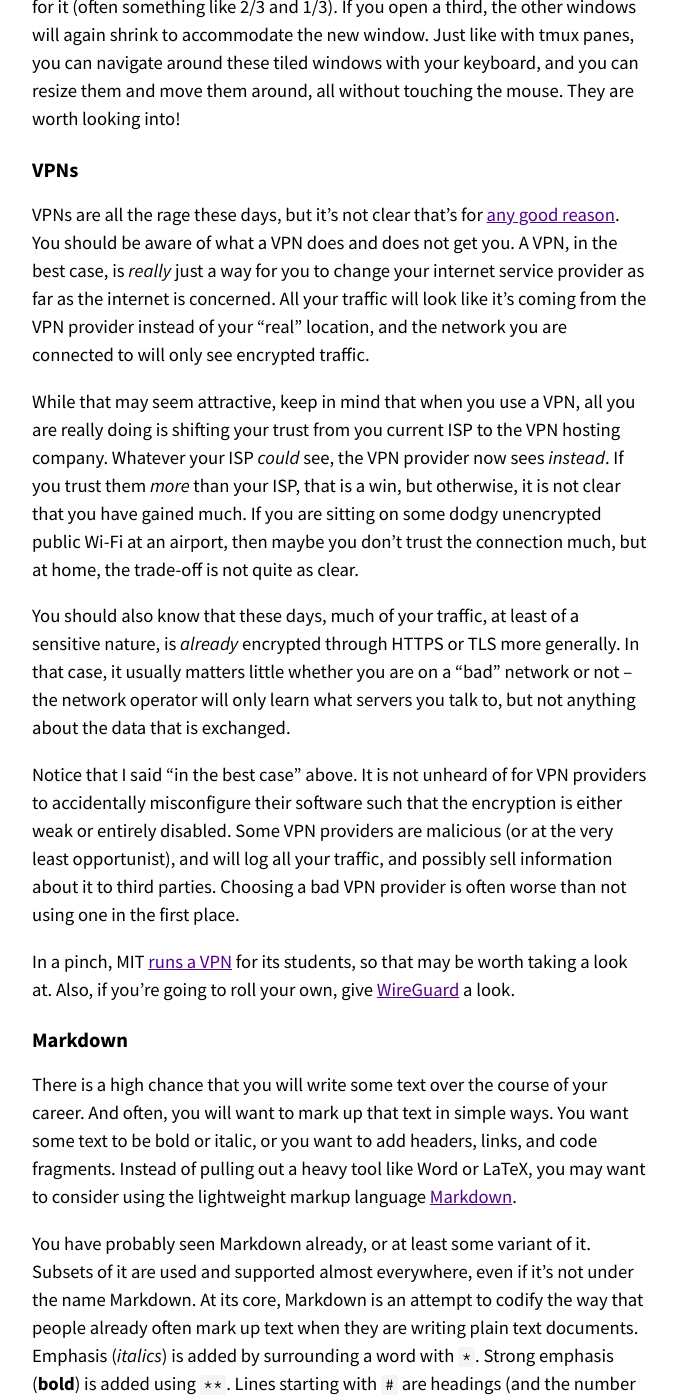
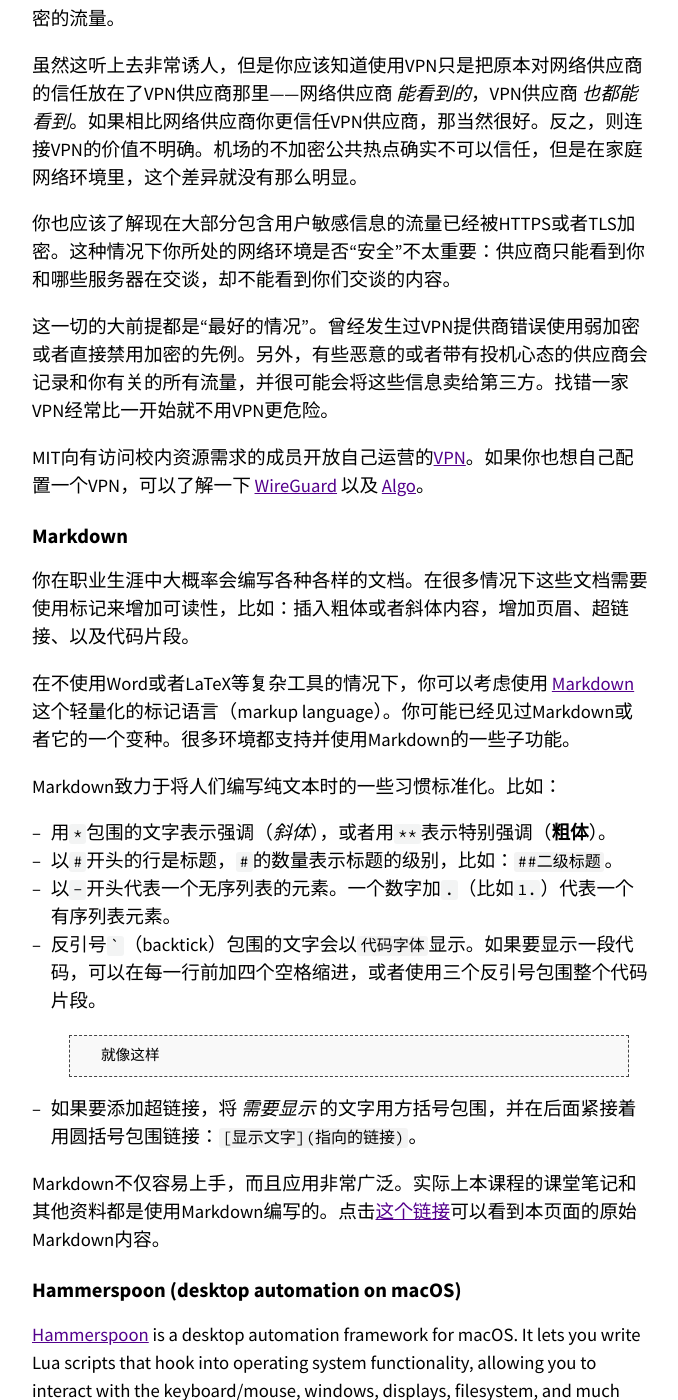
Before and after one commit to missing-semester-cn/missing-semester-cn.github.io, a Jekyll site: the page built from _2020/potpourri.md, in a window 1280 px wide and 1400 px high, scrolled down 7069 px. Shown: the whole window, without its empty margins (300-978 px from the left). Built offline with Jekyll 4.4.1, drawn with Linux system fonts in a browser that asks for light colours; some of the changed text lies outside the part shown.

Commit message:
update porpourri

````diff
--- a/_2020/potpourri.md
+++ b/_2020/potpourri.md
@@ -11,14 +11,14 @@
 ## 目录
 
 - [目录](#%e7%9b%ae%e5%bd%95)
-- [Keyboard remapping](#keyboard-remapping)
-- [Daemons](#daemons)
+- [修改键位映射](#%E4%BF%AE%E6%94%B9%E9%94%AE%E4%BD%8D%E6%98%A0%E5%B0%84)
+- [守护进程](#%E5%AE%88%E6%8A%A4%E8%BF%9B%E7%A8%8B)
 - [FUSE](#fuse)
-- [Backups](#backups)
+- [备份](#%E5%A4%87%E4%BB%BD)
 - [APIs](#apis)
 - [Common command-line flags/patterns](#common-command-line-flagspatterns)
 - [Window managers](#window-managers)
-- [VPNs](#vpns)
+- [VPN](#vpn)
 - [Markdown](#markdown)
 - [Hammerspoon (desktop automation on macOS)](#hammerspoon-desktop-automation-on-macos)
   - [Resources](#resources)
@@ -27,33 +27,31 @@
 - [Notebook programming](#notebook-programming)
 - [GitHub](#github)
 
-## Keyboard remapping
+## 修改键位映射
+作为一名程序员，键盘是你的主要输入工具。它像电脑里的其他部件一样是可配置的，而且值得你在这上面花时间。
 
-As a programmer, your keyboard is your main input method. As with pretty much anything in your computer, it is configurable (and worth configuring).
+一个很常见的配置是修改键位映射。通常这个功能由在电脑上运行的软件实现。当某一个按键被按下，软件截获键盘发出的按键事件（keypress event）并使用另外一个事件取代。比如：
+- 将Caps Lock映射为Ctrl或者Escape。Caps Lock使用了键盘上一个非常方便的位置而它的功能却很少被用到，所以我们（讲师）非常推荐这个修改。
+- 将PrtSc映射为播放/暂停。大部分操作系统支持播放/暂停键。
+- 交换Ctrl和Meta键（Windows的徽标键或者Mac的Command键）。
 
-The most basic change is to remap keys.
-This usually involves some software that is listening and, whenever a certain key is pressed, it intercepts that event and replaces it with another event corresponding to a different key. Some examples:
-- Remap Caps Lock to Ctrl or Escape. We (the instructors) highly encourage this setting since Caps Lock has a very convenient location but is rarely used.
-- Remapping PrtSc to Play/Pause music. Most OSes have a play/pause key.
-- Swapping Ctrl and the Meta (Windows or Command) key.
+你也可以将键位映射为任意常用的指令。软件监听到特定的按键组合后会运行设定的脚本。
+- 打开一个新的终端或者浏览器窗口。
+- 输出特定的字符串，比如：一个超长邮件地址或者MIT ID。
+- 使电脑或者显示器进入睡眠模式。
 
-You can also map keys to arbitrary commands of your choosing. This is useful for common tasks that you perform. Here, some software listens for a specific key combination and executes some script whenever that event is detected.
-- Open a new terminal or browser window.
-- Inserting some specific text, e.g. your long email address or your MIT ID number.
-- Sleeping the computer or the displays.
+甚至更复杂的修改也可以通过软件实现：
+- 映射按键顺序，比如：按Shift键五下切换大小写锁定。
+- 区别映射单点和长按，比如：单点Caps Lock映射为Escape，而长按Caps Lock映射为Ctrl。
+- 对不同的键盘或软件保存专用的映射配置。
 
-There are even more complex modifications you can configure:
-- Remapping sequences of keys, e.g. pressing shift five times toggles Caps Lock.
-- Remapping on tap vs on hold, e.g. Caps Lock key is remapped to Esc if you quickly tap it, but is remapped to Ctrl if you hold it and use it as a modifier.
-- Having remaps being keyboard or software specific.
+下面是一些修改键位映射的软件：
+- macOS - [karabiner-elements](https://pqrs.org/osx/karabiner/), [skhd](https://github.com/koekeishiya/skhd) 或者 [BetterTouchTool](https://folivora.ai/)
+- Linux - [xmodmap](https://wiki.archlinux.org/index.php/Xmodmap) 或者 [Autokey](https://github.com/autokey/autokey)
+- Windows - 控制面板，[AutoHotkey](https://www.autohotkey.com/) 或者 [SharpKeys](https://www.randyrants.com/category/sharpkeys/)
+- QMK - 如果你的键盘支持定制固件，[QMK](https://docs.qmk.fm/) 可以直接在键盘的硬件上修改键位映射。保留在键盘里的映射免除了在别的机器上的重复配置。
 
-Some software resources to get started on the topic:
-- macOS - [karabiner-elements](https://pqrs.org/osx/karabiner/), [skhd](https://github.com/koekeishiya/skhd) or [BetterTouchTool](https://folivora.ai/)
-- Linux - [xmodmap](https://wiki.archlinux.org/index.php/Xmodmap) or [Autokey](https://github.com/autokey/autokey)
-- Windows - Builtin in Control Panel, [AutoHotkey](https://www.autohotkey.com/) or [SharpKeys](https://www.randyrants.com/category/sharpkeys/)
-- QMK - If your keyboard supports custom firmware you can use [QMK](https://docs.qmk.fm/) to configure the hardware device itself so the remaps works for any machine you use the keyboard with.
-
-## Daemons
+## 守护进程
 
 You are probably already familiar with the notion of daemons, even if the word seems new.
 Most computers have a series of processes that are always running in the background rather than waiting for a user to launch them and interact with them.
@@ -85,7 +83,8 @@
 WantedBy=multi-user.target
 ```
 
-Also, if you just want to run some program with a given frequency there is no need to build a custom daemon, you can use [`cron`](http://man7.org/linux/man-pages/man8/cron.8.html), a daemon your system already runs to perform scheduled tasks.
+如果你只是想定期运行一些程序，可以直接使用[`cron`](http://man7.org/linux/man-pages/man8/cron.8.html)。它是一个系统内置的，用来执行定期任务的守护进程。
+
 
 ## FUSE
 
@@ -108,28 +107,19 @@
 - [kbfs](https://keybase.io/docs/kbfs) - Distributed filesystem with end-to-end encryption. You can have private, shared and public folders.
 - [borgbackup](https://borgbackup.readthedocs.io/en/stable/usage/mount.html) - Mount your deduplicated, compressed and encrypted backups for ease of browsing.
 
-## Backups
+## 备份
 
-Any data that you haven’t backed up is data that could be gone at any moment, forever.
-It's easy to copy data around, it's hard to reliable backup data.
-Here are some good backup basics and the pitfalls of some approaches.
+任何没有备份的数据都可能在一个瞬间永远消失。复制数据很简单，但是可靠的备份数据很难。下面列举了一些关于备份的基础知识，以及一些备份方法容易掉进的陷阱。
 
-First, a copy of the data in the same disk is not a backup, because the disk is the single point of failure for all the data. Similarly, an external drive in your home is also a weak backup solution since it could be lost in a fire/robbery/&c. Instead, having an off-site backup is a recommended practice.
+首先，复制存储在同一个磁盘上的数据不是备份，因为这个磁盘是一个单点故障（single point of failure）。这个磁盘一旦出现问题，所有的数据都可能丢失。放在家里的外置磁盘因为火灾、抢劫等原因可能会和源数据一起丢失，所以是一个弱备份。推荐的做法是将数据备份到不同的地点存储。
 
-Synchronization solutions are not backups. For instance, Dropbox/GDrive are convenient solutions, but when data is erased or corrupted they propagate the change. For the same reason, disk mirroring solutions like RAID are not backups. They don't help if data gets deleted, corrupted or encrypted by ransomware.
+同步方案也不是备份。即使方便如Dropbox或者Google Drive，当数据在本地被抹除或者损坏，同步方案可能会把这些“更改”同步到云端。同理，像RAID这样的磁盘镜像方案也不是备份。它不能防止文件被意外删除、损坏、或者被勒索软件加密。
 
-Some core features of good backups solutions are versioning, deduplication and security.
-Versioning backups ensure that you can access your history of changes and efficiently recover files.
-Efficient backup solutions use data deduplication to only store incremental changes and reduce the storage overhead.
-Regarding security, you should ask yourself what someone would need to know/have in order to read your data and, more importantly, to delete all your data and associated backups.
-Lastly, blindly trusting backups is a terrible idea and you should verify regularly that you can use them to recover data.
+有效备份方案的几个核心特性是：版本控制，删除重复数据，以及安全性。对备份的数据实施版本控制保证了用户可以从任何记录过的历史版本中恢复数据。在备份中检测并删除重复数据，使其仅备份增量变化可以减少存储开销。在安全性方面，作为用户，你应该考虑别人需要有什么信息或者工具才可以访问或者完全删除你的数据及备份。最后一点，不要盲目信任备份方案。用户应该经常检查备份是否可以用来恢复数据。
 
-Backups go beyond local files in your computer.
-Given the significant growth of web applications, large amounts of your data are only stored in the cloud.
-For instance, your webmail, social media photos, music playlists in streaming services or online docs are gone if you lose access to the corresponding accounts.
-Having an offline copy of this information is the way to go, and you can find online tools that people have built to fetch the data and save it.
+备份不限制于备份在本地计算机上的文件。云端应用的重大发展使得我们很多的数据只存储在云端。当我们无法登录这些应用，在云端存储的网络邮件，社交网络上的照片，流媒体音乐播放列表，以及在线文档等等都会随之丢失。用户应该有这些数据的离线备份，而且已经有项目可以帮助下载并存储它们。
 
-For a more detailed explanation, see 2019's lecture notes on [Backups](/2019/backups).
+如果想要了解更多具体内容，请参考本课程2019年关于备份的[课堂笔记](/2019/backups)。
 
 
 ## APIs
@@ -220,76 +210,36 @@
 around, all without touching the mouse. They are worth looking into!
 
 
-## VPNs
+## VPN
 
-VPNs are all the rage these days, but it's not clear that's for [any
-good reason](https://gist.github.com/joepie91/5a9909939e6ce7d09e29). You
-should be aware of what a VPN does and does not get you. A VPN, in the
-best case, is _really_ just a way for you to change your internet
-service provider as far as the internet is concerned. All your traffic
-will look like it's coming from the VPN provider instead of your "real"
-location, and the network you are connected to will only see encrypted
-traffic.
+VPN现在非常火，但我们不清楚这是不是因为[一些好的理由](https://gist.github.com/joepie91/5a9909939e6ce7d09e29)。你应该了解VPN能提供的功能和它的限制。使用了VPN的你对于互联网而言，**最好的情况**下也就是换了一个网络供应商（ISP）。所有你发出的流量看上去来源于VPN供应商的网络而不是你的“真实”地址，而你实际接入的网络只能看到加密的流量。
 
-While that may seem attractive, keep in mind that when you use a VPN,
-all you are really doing is shifting your trust from you current ISP to
-the VPN hosting company. Whatever your ISP _could_ see, the VPN provider
-now sees _instead_. If you trust them _more_ than your ISP, that is a
-win, but otherwise, it is not clear that you have gained much. If you
-are sitting on some dodgy unencrypted public Wi-Fi at an airport, then
-maybe you don't trust the connection much, but at home, the trade-off is
-not quite as clear.
+虽然这听上去非常诱人，但是你应该知道使用VPN只是把原本对网络供应商的信任放在了VPN供应商那里——网络供应商 _能看到的_，VPN供应商 _也都能看到_。如果相比网络供应商你更信任VPN供应商，那当然很好。反之，则连接VPN的价值不明确。机场的不加密公共热点确实不可以信任，但是在家庭网络环境里，这个差异就没有那么明显。
 
-You should also know that these days, much of your traffic, at least of
-a sensitive nature, is _already_ encrypted through HTTPS or TLS more
-generally. In that case, it usually matters little whether you are on
-a "bad" network or not -- the network operator will only learn what
-servers you talk to, but not anything about the data that is exchanged.
+你也应该了解现在大部分包含用户敏感信息的流量已经被HTTPS或者TLS加密。这种情况下你所处的网络环境是否“安全”不太重要：供应商只能看到你和哪些服务器在交谈，却不能看到你们交谈的内容。
 
-Notice that I said "in the best case" above. It is not unheard of for
-VPN providers to accidentally misconfigure their software such that the
-encryption is either weak or entirely disabled. Some VPN providers are
-malicious (or at the very least opportunist), and will log all your
-traffic, and possibly sell information about it to third parties.
-Choosing a bad VPN provider is often worse than not using one in the
-first place.
+这一切的大前提都是“最好的情况”。曾经发生过VPN提供商错误使用弱加密或者直接禁用加密的先例。另外，有些恶意的或者带有投机心态的供应商会记录和你有关的所有流量，并很可能会将这些信息卖给第三方。找错一家VPN经常比一开始就不用VPN更危险。
 
-In a pinch, MIT [runs a VPN](https://ist.mit.edu/vpn) for its students,
-so that may be worth taking a look at. Also, if you're going to roll
-your own, give [WireGuard](https://www.wireguard.com/) a look.
+MIT向有访问校内资源需求的成员开放自己运营的[VPN](https://ist.mit.edu/vpn)。如果你也想自己配置一个VPN，可以了解一下 [WireGuard](https://www.wireguard.com/) 以及 [Algo](https://github.com/trailofbits/algo)。
 
 ## Markdown
 
-There is a high chance that you will write some text over the course of
-your career. And often, you will want to mark up that text in simple
-ways. You want some text to be bold or italic, or you want to add
-headers, links, and code fragments. Instead of pulling out a heavy tool
-like Word or LaTeX, you may want to consider using the lightweight
-markup language [Markdown](https://commonmark.org/help/).
+你在职业生涯中大概率会编写各种各样的文档。在很多情况下这些文档需要使用标记来增加可读性，比如：插入粗体或者斜体内容，增加页眉、超链接、以及代码片段。
 
-You have probably seen Markdown already, or at least some variant of it.
-Subsets of it are used and supported almost everywhere, even if it's not
-under the name Markdown. At its core, Markdown is an attempt to codify
-the way that people already often mark up text when they are writing
-plain text documents. Emphasis (*italics*) is added by surrounding a
-word with `*`. Strong emphasis (**bold**) is added using `**`. Lines
-starting with `#` are headings (and the number of `#`s is the subheading
-level). Any line starting with `-` is a bullet list item, and any line
-starting with a number + `.` is a numbered list item. Backtick is used
-to show words in `code font`, and a code block can be entered by
-indenting a line with four spaces or surrounding it with
-triple-backticks:
+在不使用Word或者LaTeX等复杂工具的情况下，你可以考虑使用 [Markdown](https://commonmark.org/help/) 这个轻量化的标记语言（markup language）。你可能已经见过Markdown或者它的一个变种。很多环境都支持并使用Markdown的一些子功能。
+
+Markdown致力于将人们编写纯文本时的一些习惯标准化。比如：
+- 用`*`包围的文字表示强调（*斜体*），或者用`**`表示特别强调（**粗体**）。
+- 以`#`开头的行是标题，`#`的数量表示标题的级别，比如：`##二级标题`。
+- 以`-`开头代表一个无序列表的元素。一个数字加`.`（比如`1.`）代表一个有序列表元素。
+- 反引号`` ` ``（backtick）包围的文字会以`代码字体`显示。如果要显示一段代码，可以在每一行前加四个空格缩进，或者使用三个反引号包围整个代码片段。
 
     ```
-    code goes here
+    就像这样
     ```
+- 如果要添加超链接，将 _需要显示_ 的文字用方括号包围，并在后面紧接着用圆括号包围链接：`[显示文字](指向的链接)`。
 
-To add a link, place the _text_ for the link in square brackets,
-and the URL immediately following that in parentheses: `[name](url)`.
-Markdown is easy to get started with, and you can use it nearly
-everywhere. In fact, the lecture notes for this lecture, and all the
-others, are written in Markdown, and you can see the raw Markdown
-[here](https://raw.githubusercontent.com/missing-semester/missing-semester/master/_2020/potpourri.md).
+Markdown不仅容易上手，而且应用非常广泛。实际上本课程的课堂笔记和其他资料都是使用Markdown编写的。点击[这个链接](https://github.com/missing-semester-cn/missing-semester-cn.github.io/blob/master/_2020/potpourri.md)可以看到本页面的原始Markdown内容。
 
 
 
@@ -344,32 +294,24 @@
 
 ## Docker, Vagrant, VMs, Cloud, OpenStack
 
-[Virtual machines](https://en.wikipedia.org/wiki/Virtual_machine) and similar
-tools like containers let you emulate a whole computer system, including the
-operating system. This can be useful for creating an isolated environment for
-testing, development, or exploration (e.g. running potentially malicious code).
+[虚拟机](https://en.wikipedia.org/wiki/Virtual_machine)（Virtual Machine）以及如容器化（containerization）等工具可以帮助你模拟一个包括操作系统的完整计算机系统。虚拟机可以用于创建独立的测试或者开发环境，以及用作安全测试的沙盒。
 
-[Vagrant](https://www.vagrantup.com/) is a tool that lets you describe machine
-configurations (operating system, services, packages, etc.) in code, and then
-instantiate VMs with a simple `vagrant up`. [Docker](https://www.docker.com/)
-is conceptually similar but it uses containers instead.
+[Vagrant](https://www.vagrantup.com/) 是一个构建和配置虚拟开发环境的工具。它支持用户在配置文件中写入比如操作系统、系统服务、需要安装的软件包等描述，然后使用`vagrant up`命令在各种环境（VirtualBox，KVM，Hyper-V等）中启动一个虚拟机。[Docker](https://www.docker.com/) 是一个使用容器化概念的类似工具。
 
-You can rent virtual machines on the cloud, and it's a nice way to get instant
-access to:
+租用云端虚拟机可以享受以下资源的即时访问：
 
-- A cheap always-on machine that has a public IP address, used to host services
-- A machine with a lot of CPU, disk, RAM, and/or GPU
-- Many more machines than you physically have access to (billing is often by
-the second, so if you want a lot of computing for a short amount of time, it's
-feasible to rent 1000 computers for a couple of minutes)
+- 便宜、常开、且有公共IP地址的虚拟机用来托管网站等服务
+- 有大量CPU、磁盘、内存、以及GPU资源的虚拟机
+- 超出用户可以使用的物理主机数量的虚拟机
+  - 相比物理主机的固定开支，虚拟机的开支一般按运行的时间计算。所以如果用户只需要在短时间内使用大量算力，租用1000台虚拟机运行几分钟明显更加划算。
 
-Popular services include [Amazon AWS](https://aws.amazon.com/), [Google
-Cloud](https://cloud.google.com/), and
-[DigitalOcean](https://www.digitalocean.com/).
+受欢迎的VPS服务商有 [Amazon AWS](https://aws.amazon.com/)，[Google
+Cloud](https://cloud.google.com/)，以及
+[DigitalOcean](https://www.digitalocean.com/)。
 
-If you're a member of MIT CSAIL, you can get free VMs for research purposes
-through the [CSAIL OpenStack
-instance](https://tig.csail.mit.edu/shared-computing/open-stack/).
+MIT CSAIL的成员可以使用 [CSAIL OpenStack
+instance](https://tig.csail.mit.edu/shared-computing/open-stack/)
+申请免费的虚拟机用于研究。
 
 ## Notebook programming
 
@@ -383,32 +325,11 @@
 
 ## GitHub
 
-[GitHub](https://github.com/) is one of the most popular platforms for
-open-source software development. Many of the tools we've talked about in this
-class, from [vim](https://github.com/vim/vim) to
-[Hammerspoon](https://github.com/Hammerspoon/hammerspoon), are hosted on
-GitHub. It's easy to get started contributing to open-source to help improve
-the tools that you use every day.
+[GitHub](https://github.com/) 是最受欢迎的开源软件开发平台之一。我们课程中提到的很多工具，从[vim](https://github.com/vim/vim) 到
+[Hammerspoon](https://github.com/Hammerspoon/hammerspoon)，都托管在Github上。向你每天使用的开源工具作出贡献其实很简单，下面是两种贡献者们经常使用的方法：
 
-There are two primary ways in which people contribute to projects on GitHub:
+- 创建一个[议题（issue）](https://help.github.com/en/github/managing-your-work-on-github/creating-an-issue)。
+议题可以用来反映软件运行的问题或者请求新的功能。创建议题并不需要创建者阅读或者编写代码，所以它是一个轻量化的贡献方式。高质量的问题报告对于开发者十分重要。在现有的议题发表评论也可以对项目的开发作出贡献。
+- 使用[拉取请求（pull request）](https://help.github.com/en/github/collaborating-with-issues-and-pull-requests/about-pull-requests)提交代码更改。由于涉及到阅读和编写代码，提交拉取请求总的来说比创建议题更加深入。拉取请求是请求别人把你自己的代码拉取（且合并）到他们的仓库里。很多开源项目仅允许认证的管理者管理项目代码，所以一般需要[复刻（fork）](https://help.github.com/en/github/getting-started-with-github/fork-a-repo)这些项目的上游仓库（upstream repository），在你的Github账号下创建一个内容完全相同但是由你控制的复刻仓库。这样你就可以在这个复刻仓库自由创建新的分支并推送修复问题或者实现新功能的代码。完成修改以后再回到开源项目的Github页面[创建一个拉取请求](https://help.github.com/en/github/collaborating-with-issues-and-pull-requests/creating-a-pull-request)。
 
-- Creating an
-[issue](https://help.github.com/en/github/managing-your-work-on-github/creating-an-issue).
-This can be used to report bugs or request a new feature. Neither of these
-involves reading or writing code, so it can be pretty lightweight to do.
-High-quality bug reports can be extremely valuable to developers. Commenting on
-existing discussions can be helpful too.
-- Contribute code through a [pull
-request](https://help.github.com/en/github/collaborating-with-issues-and-pull-requests/about-pull-requests).
-This is generally more involved than creating an issue. You can
-[fork](https://help.github.com/en/github/getting-started-with-github/fork-a-repo)
-a repository on GitHub, clone your fork, create a new branch, make some changes
-(e.g. fix a bug or implement a feature), push the branch, and then [create a
-pull
-request](https://help.github.com/en/github/collaborating-with-issues-and-pull-requests/creating-a-pull-request).
-After this, there will generally be some back-and-forth with the project
-maintainers, who will give you feedback on your patch. Finally, if all goes
-well, your patch will be merged into the upstream repository. Often times,
-larger projects will have a contributing guide, tag beginner-friendly issues,
-and some even have mentorship programs to help first-time contributors become
-familiar with the project.
+提交请求后，项目管理者会和你交流拉取请求里的代码并给出反馈。如果没有问题，你的代码会和上游仓库中的代码合并。很多大的开源项目会提供贡献指南，容易上手的议题，甚至专门的指导项目来帮助参与者熟悉这些项目。
````
